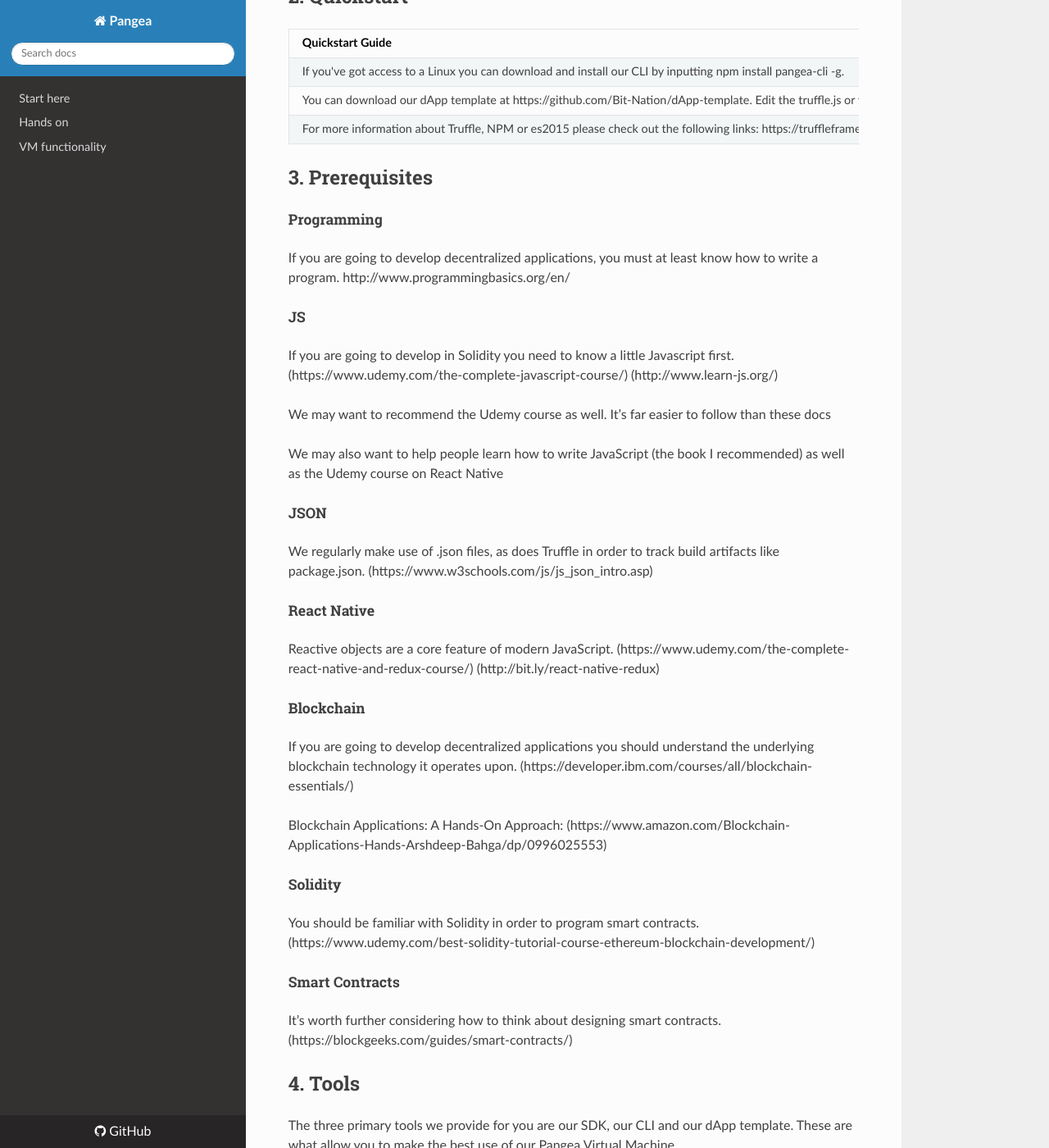
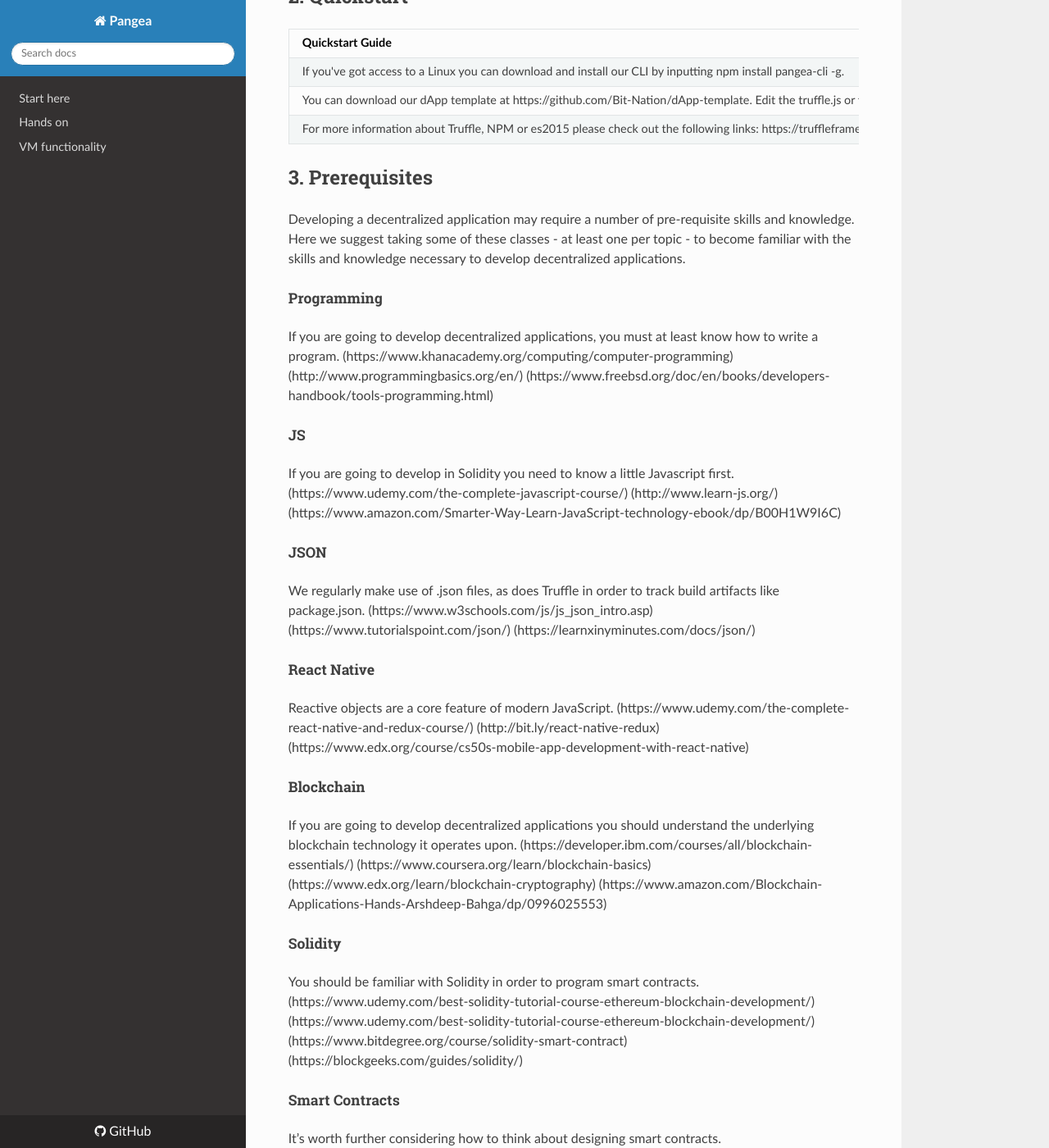
Before and after one commit to Bit-Nation/pangea-developer-documentation, an MkDocs documentation site: the page built from docs/dapp_engine_docs.md, in a window 1280 px wide and 1400 px high, scrolled down 1533 px. Shown: the whole window at 82% size. Built offline with MkDocs 1.6.1, drawn with Linux system fonts in a browser that asks for light colours; nearby versions of some CDN libraries; old or Windows-style settings are respelled for this version of MkDocs; some of the changed text lies outside the part shown.

Commit message:
Minor Edit
Adds an e-mail, removes an error, adds new courses, adds an introduction to the "Pre-requisites" section.

```diff
--- a/docs/_completed_docs_v1.md
+++ b/docs/dapp_engine_docs.md
@@ -40,45 +40,49 @@ Our virtual machine provides eight functions and four additional subfunctions. T
 |  For more information about Truffle, NPM or es2015 please check out the following links: https://truffleframework.com/docs, https://docs.npmjs.com/, https://babeljs.io/docs/en/learn/.
 
 ## 3. Prerequisites
+Developing a decentralized application may require a number of pre-requisite skills and knowledge. Here we suggest taking some of these classes - at least one per topic - to become familiar with the skills and knowledge necessary to develop decentralized applications.
 
 ##### Programming
 If you are going to develop decentralized applications, you must at least know how to write a program.
-http://www.programmingbasics.org/en/
+(https://www.khanacademy.org/computing/computer-programming)
+(http://www.programmingbasics.org/en/)
+(https://www.freebsd.org/doc/en/books/developers-handbook/tools-programming.html)
 
 ##### JS
 If you are going to develop in Solidity you need to know a little Javascript first.
 (https://www.udemy.com/the-complete-javascript-course/)
 (http://www.learn-js.org/)
-
-
-
-We may want to recommend the Udemy course as well. It’s far easier to follow than these docs
-
-We may also want to help people learn how to write JavaScript (the book I recommended) as well as the Udemy course on React Native
-
+(https://www.amazon.com/Smarter-Way-Learn-JavaScript-technology-ebook/dp/B00H1W9I6C)
 
 ##### JSON
 We regularly make use of .json files, as does Truffle in order to track build artifacts like package.json.
 (https://www.w3schools.com/js/js_json_intro.asp)
+(https://www.tutorialspoint.com/json/)
+(https://learnxinyminutes.com/docs/json/)
 
 ##### React Native
 Reactive objects are a core feature of modern JavaScript.
 (https://www.udemy.com/the-complete-react-native-and-redux-course/)
 (http://bit.ly/react-native-redux)
+(https://www.edx.org/course/cs50s-mobile-app-development-with-react-native)
 
 ##### Blockchain
 If you are going to develop decentralized applications you should understand the underlying blockchain technology it operates upon.
 (https://developer.ibm.com/courses/all/blockchain-essentials/)
-
-Blockchain Applications: A Hands-On Approach:
+(https://www.coursera.org/learn/blockchain-basics)
+(https://www.edx.org/learn/blockchain-cryptography)
 (https://www.amazon.com/Blockchain-Applications-Hands-Arshdeep-Bahga/dp/0996025553)
 
 ##### Solidity
 You should be familiar with Solidity in order to program smart contracts.
-(https://www.udemy.com/best-solidity-tutorial-course-ethereum-blockchain-development/)
+(https://www.udemy.com/best-solidity-tutorial-course-ethereum-blockchain-development/)(https://www.udemy.com/best-solidity-tutorial-course-ethereum-blockchain-development/)
+(https://www.bitdegree.org/course/solidity-smart-contract)
+(https://blockgeeks.com/guides/solidity/)
 
 ##### Smart Contracts
 It’s worth further considering how to think about designing smart contracts.
+(https://www.udemy.com/your-first-decentralized-app/)
+(https://www.coursera.org/learn/smarter-contracts)
 (https://blockgeeks.com/guides/smart-contracts/)
 
 ## 4. Tools
@@ -273,10 +277,8 @@ Hopefully by the end of this document you have a pretty clear picture about how
 ###### Configure your Truffle File
 (https://truffleframework.com/docs/truffle/reference/configuration)
 
-
 ###### Test your dApp
 (https://truffleframework.com/docs/truffle/testing/testing-your-contracts)
-
 
 ##### ES2015
 Learn more about ES 2015 Features, Classes, Enhanced Object Literals and more,
```
Also changed, not shown: docs/_rough_doc_v1.md (renamed from docs/rough_doc_v1.md).
